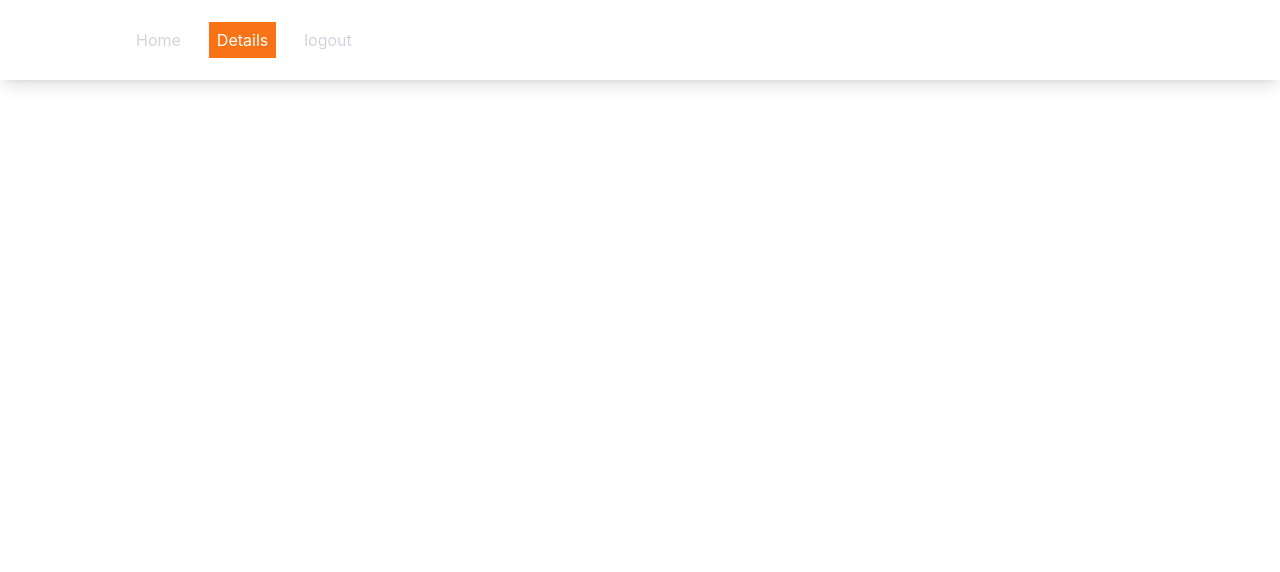
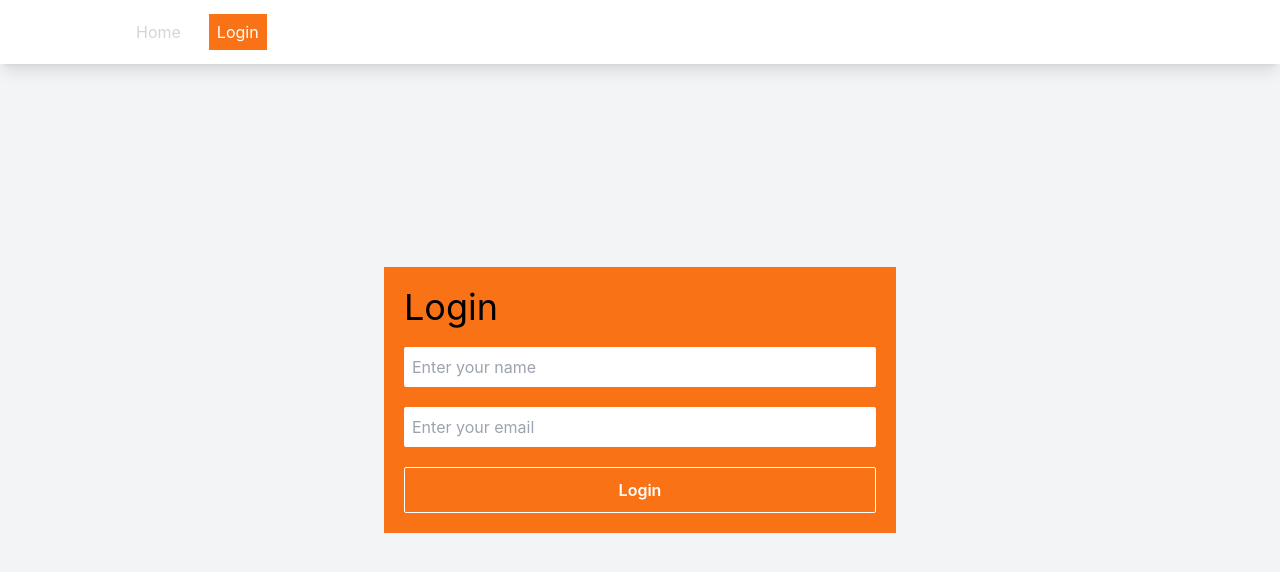
Before and after one commit to Amoly93/first_Project, a React (Create React App) app: page /login in a window 1280 px wide. Before the commit this address led to /details. Shown: the top 572 px of the page. Built offline with nearby package versions, Linux system fonts and the light colour scheme.

Commit message:
Adding improvements

```diff
--- a/src/App.js
+++ b/src/App.js
@@ -7,13 +7,11 @@ function App() {
   const location = useLocation();
   const navigate = useNavigate();
 
-  useEffect(() => {
-    if (location.pathname === "/") {
-      navigate("/home");
-    }
-  }, [location.pathname, navigate]);
-
-
+  // useEffect(() => {
+  //   if (location.pathname === "/") {
+  //     navigate("/home");
+  //   }
+  // }, [location.pathname, navigate]);
 
   return (
     <AuthContextProvider>
--- a/src/login.js
+++ b/src/login.js
@@ -6,22 +6,20 @@ import InputController from "./components/input-controller";
 
 function Login() {
   const { control, handleSubmit, reset } = useForm();
-  const { userInfo,setUserInfo } = useAuth();
+  const { userInfo, setUserInfo } = useAuth();
   const navigate = useNavigate();
 
   const login = (data) => {
     setUserInfo(data);
+    localStorage.setItem("user_info", JSON.stringify(data));
     reset();
     navigate("/details");
   };
 
-useEffect(()=>{
-  if (userInfo){
-    navigate("/details");
-  }
-  localStorage.setItem("user_Info", JSON.stringify(userInfo));
+  useEffect(() => {
+    if (userInfo) navigate("/details");
+  }, [userInfo]);
 
-},[userInfo])
   return (
     <div className="flex items-center justify-center min-h-screen bg-gray-100">
       <form
--- a/src/navigation.js
+++ b/src/navigation.js
@@ -1,61 +1,75 @@
 import React, { useEffect } from "react";
 import { useAuth } from "./hooks/use-user-auth";
-import {  NavLink,useNavigate } from "react-router-dom";
+import { NavLink, useNavigate } from "react-router-dom";
 import clsx from "clsx";
 
 const Navigation = () => {
-  const { userInfo ,setUserInfo} = useAuth();
+  const { userInfo, setUserInfo } = useAuth();
   const navigate = useNavigate();
+
+  useEffect(() => {
+    setUserInfo(JSON.parse(localStorage.getItem("user_info")));
+  }, []);
+
+  const onLogout = () => {
+    navigate("/login");
+    localStorage.removeItem("user_info");
+    setUserInfo();
+  };
+
   const navItems = [
-    { to: "home", label: "Home", show: true,typeButton: "NavLink"},
-    { to: "login", label: "Login", show: userInfo ? false: true, typeButton: "NavLink"},
-    { to: "details", label: "Details", show: userInfo ? true: false,typeButton: "NavLink" },
-    { to: "logout", label: "logout", show: userInfo ? true: false,typeButton: "Button" },
+    { to: "home", label: "Home", show: true },
+    {
+      to: "login",
+      label: "Login",
+      show: !userInfo,
+    },
+    {
+      to: "details",
+      label: "Details",
+      show: !!userInfo,
+    },
+    {
+      label: "logout",
+      show: !!userInfo,
+      type: "button",
+      onClick: onLogout,
+    },
   ];
 
-  useEffect(()=>{
-   setUserInfo(localStorage.getItem("user_Info"))
-
-  },[setUserInfo])
-
-const logoutButton =()=>{
-  navigate("home");
-  localStorage.removeItem("user_Info");
-  setUserInfo(null);
-}
   return (
     <div className="fixed top-0 z-50 p-5 bg-white w-full shadow-lg">
       <div className="container mx-auto max-w-5xl space-x-5">
-      {navItems.map(({ to, label, show ,typeButton}) =>
-          show && (
-            typeButton === "NavLink" ? (
+        {navItems.map(({ to, label, show, type, onClick }, idx) => {
+          if (!show) return;
+
+          return type === "button" ? (
+            <button
+              key={idx}
+              onClick={() => onClick()}
+              type="button"
+              className="p-2 text-gray-300 hover:text-orange-500"
+            >
+              {label}
+            </button>
+          ) : (
             <NavLink
-                key={to}
+              key={idx}
               to={to}
               className={({ isActive }) =>
                 clsx(
-                    isActive ? "bg-orange-500 text-white" : "text-gray-300 hover:text-orange-500",
+                  isActive
+                    ? "bg-orange-500 text-white"
+                    : "text-gray-300 hover:text-orange-500",
                   "p-2"
                 )
               }
             >
               {label}
             </NavLink>
-            ) :(
-              <button
-                key={to}
-                onClick={logoutButton}
-                className="p-2 text-gray-300 hover:text-orange-500"
-              >
-                {label}
-              </button>
-            )
-
-          )
-        )}
-
+          );
+        })}
       </div>
-
     </div>
   );
 };
```
Lines whose indentation alone changed are shown as unchanged.
